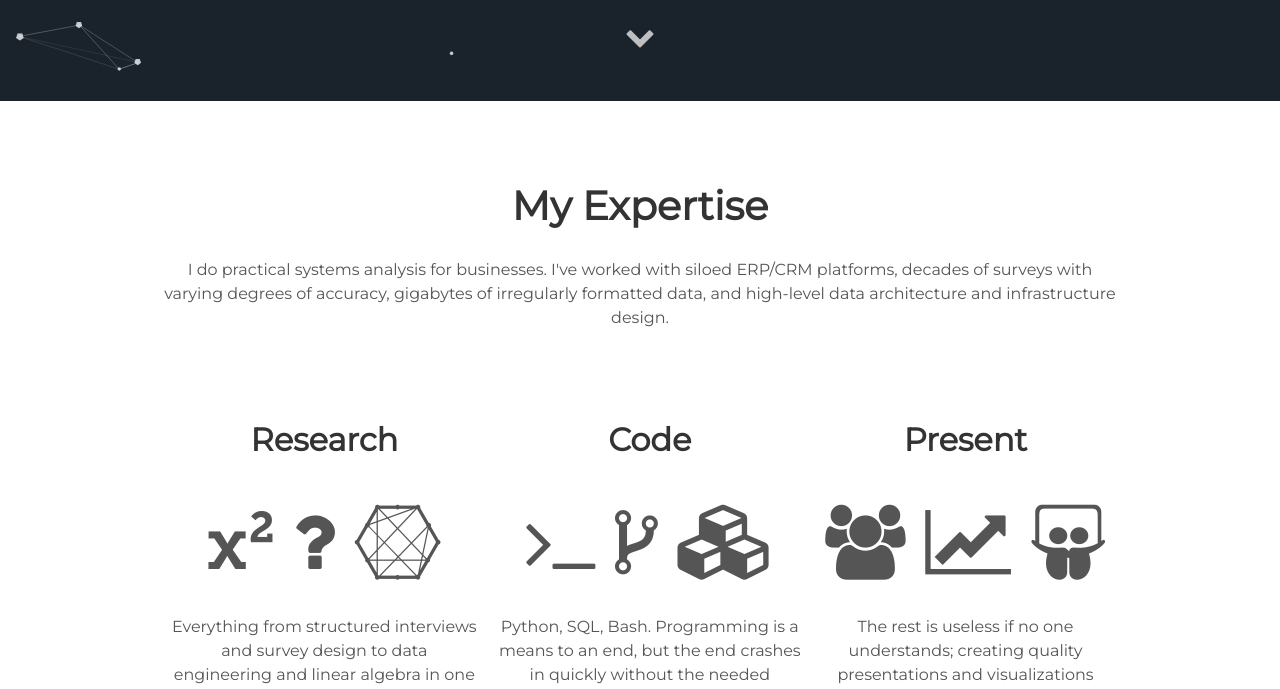
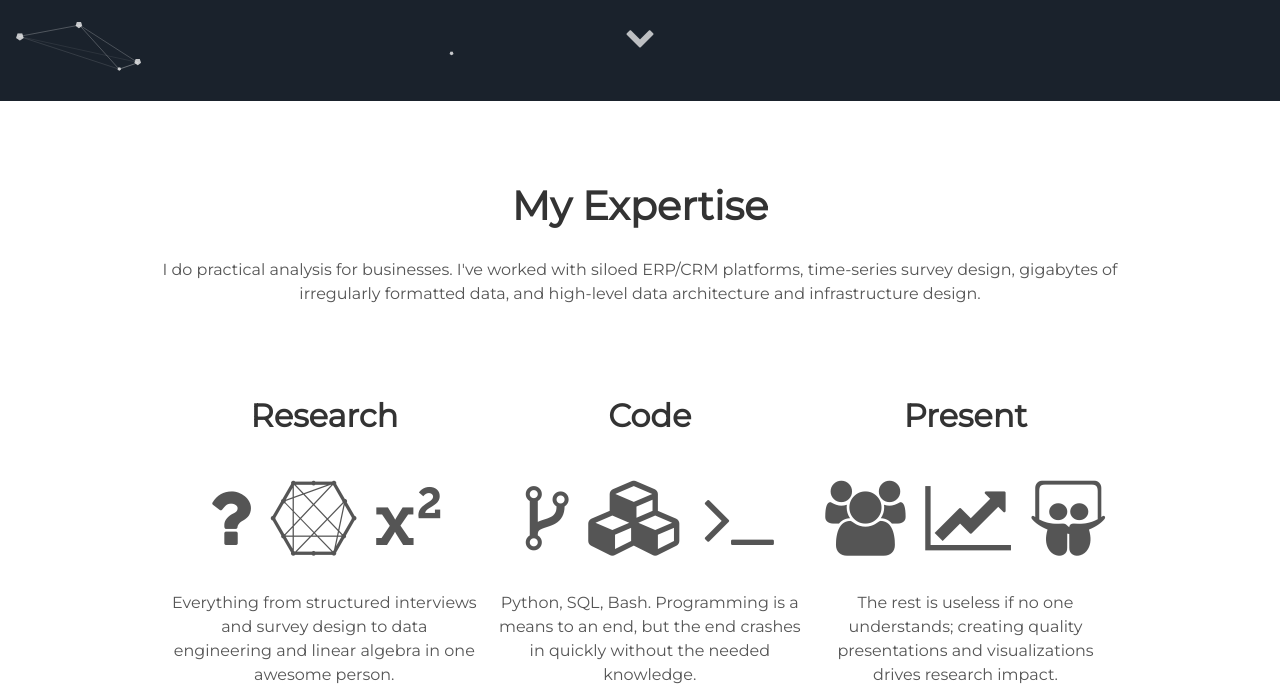
Before and after one commit to octokatt/octokatt.github.io, a Jekyll site: the page built from index.html, in a window 1280 px wide and 900 px high, scrolled down 799 px, cut to the strip 0-689 px from the top of the window. Built offline with Jekyll 4.4.1, drawn with Linux system fonts in a browser that asks for light colours.

Commit message:
fiddled with about section to make it better

```diff
--- a/_config.yml
+++ b/_config.yml
@@ -6,7 +6,7 @@ url: "kattkennedy.com" # the base hostname & protocol for your site e.g. http://
 
 # User settings
 username: Katt Kennedy
-user_description: I do practical systems analysis for businesses. I've worked with siloed ERP/CRM platforms, decades of surveys with varying degrees of accuracy, gigabytes of irregularly formatted data, and high-level data architecture and infrastructure design.
+user_description: I do practical analysis for businesses. I've worked with siloed ERP/CRM platforms, time-series survey design, gigabytes of irregularly formatted data, and high-level data architecture and infrastructure design.
 user_title: Data Scientist, MBA
 email: katt@fatehold.com
 twitter_username: octokatt_bot
--- a/_includes/about.html
+++ b/_includes/about.html
@@ -5,9 +5,9 @@
   <div class="user">
     <div class="tech">
       <h2>Research</h2>
-      <i class="fa fa-superscript" aria-hidden="true"></i>
       <i class="fa fa-question" aria-hidden="true"></i>
       <i class="fa fa-connectdevelop" aria-hidden="true"></i>
+      <i class="fa fa-superscript" aria-hidden="true"></i>
       <!-- <i class="devicon-html5-plain-wordmark"></i>
       <i class="devicon-bootstrap-plain-wordmark colored"></i>
       <i class="devicon-sass-original colored"></i> -->
@@ -15,9 +15,9 @@
     </div>
     <div class="tech">
       <h2>Code</h2>
-      <i class="fa fa-terminal" aria-hidden="true"></i>
       <i class="fa fa-code-fork" aria-hidden="true"></i>
       <i class="fa fa-cubes" aria-hidden="true"></i>
+      <i class="fa fa-terminal" aria-hidden="true"></i>
       <!-- <i class="devicon-javascript-plain colored"></i>
       <i class="devicon-react-original-wordmark colored"></i>
       <i class="devicon-nodejs-plain-wordmark"></i> -->
```
